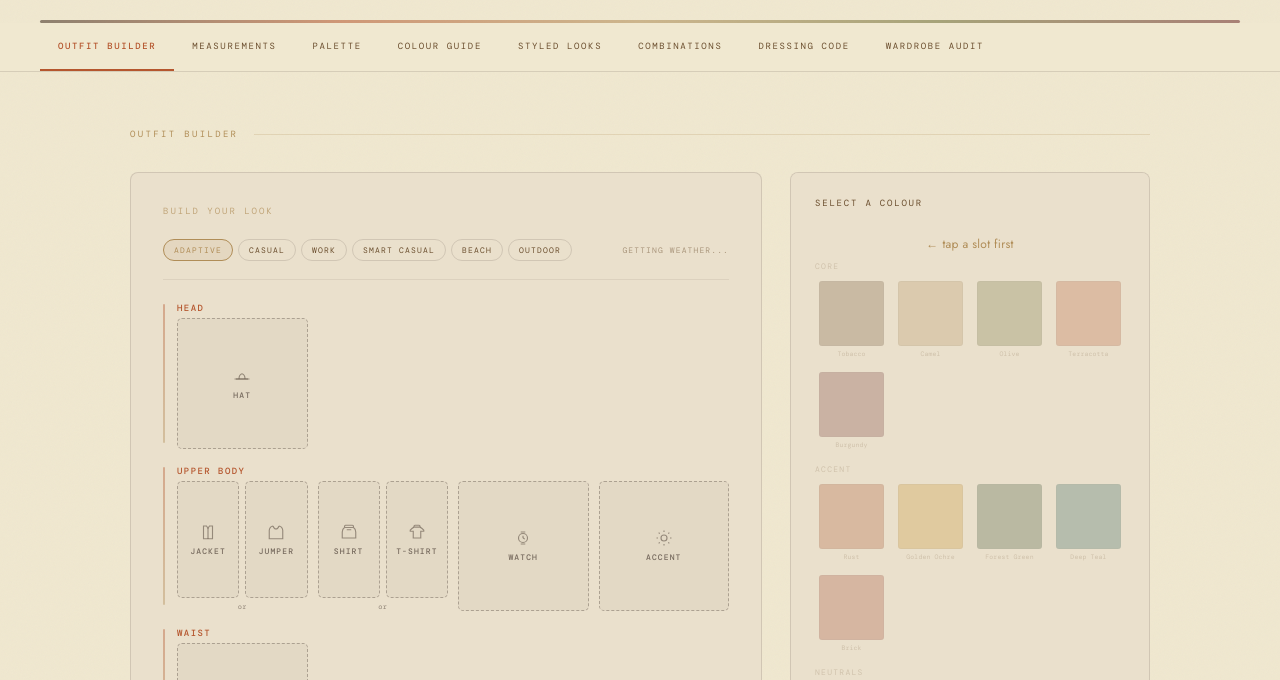
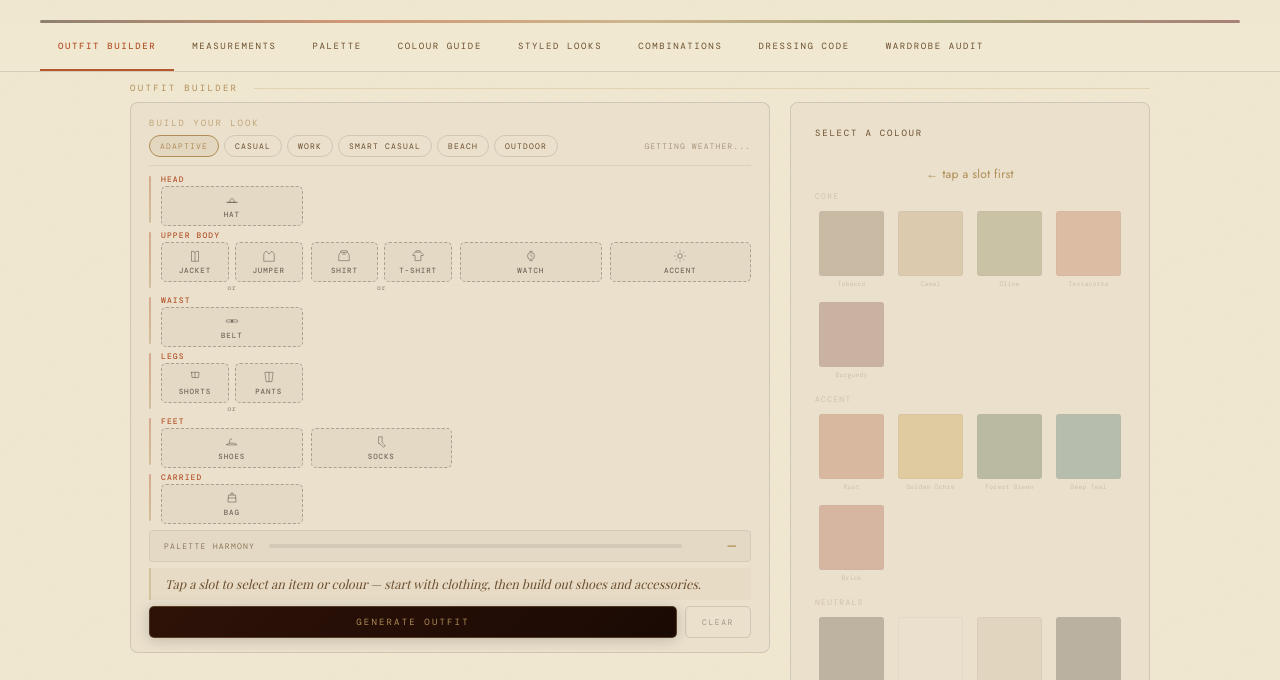
Before and after one commit to jwoodyearsmith/style-companion, a plain HTML site: page index.html in a window 1280 px wide. Shown: the part 111-791 px from the top of the page. Drawn offline with nearby package versions, Linux system fonts and the light colour scheme; a web font is replaced by a local one.

Commit message:
Compress Outfit Builder to fit one viewport; fix slot grid uniformity
Shrinks tile height, spacing, and chrome throughout the builder canvas so
the full Head-to-Carried slot list, harmony bar, tip, and Generate/Clear
buttons fit within 100vh on standard laptop screens (1440x900, 1366x768)
without scrolling or zooming out. Also fixes the picker panel's max-height
calc to match its actual offset instead of overflowing.

Adds minmax(0,1fr) to the slot grid and min-width:0 to outfit-slot so a
filled slot's item name can no longer stretch its column wider than its
neighbors — filled and empty tiles now stay a uniform size. Reorders the
Feet zone to Shoes-then-Socks (display order only; both remain
independently selectable so the sock/shoe compatibility tips still work).

Co-Authored-By: Claude Sonnet 5 <noreply@anthropic.com>

```diff
--- a/index.html
+++ b/index.html
@@ -500,18 +500,19 @@
   }
 
   /* OUTFIT BUILDER */
-  .builder-section { margin-bottom: 80px; padding-top: 56px; }
+  .builder-section { margin-bottom: 80px; padding-top: 10px; }
+  #builder.builder-section .section-label { margin-bottom: 8px; }
   .builder-layout {
     display: grid;
     grid-template-columns: 1fr 360px;
-    gap: 28px;
+    gap: 20px;
     align-items: start;
   }
   .outfit-canvas {
     background: var(--espresso-card);
     border: 1px solid var(--border);
     border-radius: 8px;
-    padding: 32px;
+    padding: 14px 18px;
   }
   .outfit-canvas-label {
     font-family: 'DM Mono', monospace;
@@ -519,43 +520,44 @@
     letter-spacing: 0.22em;
     text-transform: uppercase;
     color: var(--camel);
-    margin-bottom: 22px;
+    margin-bottom: 6px;
     opacity: 0.7;
   }
   .outfit-slots {
     display: flex;
     flex-direction: column;
-    gap: 16px;
-    margin-bottom: 18px;
+    gap: 4px;
+    margin-bottom: 6px;
   }
   .slot-row {
     display: grid;
-    grid-template-columns: repeat(4, 1fr);
-    gap: 10px;
+    grid-template-columns: repeat(4, minmax(0, 1fr));
+    gap: 8px;
   }
   .slot-row-label {
     font-family: 'DM Mono', monospace;
-    font-size: 9px;
+    font-size: 8px;
     font-weight: 500;
-    letter-spacing: 0.16em;
+    letter-spacing: 0.14em;
     text-transform: uppercase;
     color: var(--terracotta);
-    margin-bottom: -2px;
-  }
-  .slot-group { display: flex; flex-direction: column; gap: 6px; position: relative; padding-left: 14px; }
+  }
+  .slot-group { display: flex; flex-direction: column; gap: 2px; position: relative; padding-left: 12px; }
   .slot-group::before {
     content: '';
-    position: absolute; left: 0; top: 2px; bottom: 6px;
+    position: absolute; left: 0; top: 2px; bottom: 3px;
     width: 2px; border-radius: 2px;
     background: linear-gradient(180deg, var(--terracotta), var(--camel));
     opacity: 0.4;
   }
-  .slot-pair { display: flex; flex-direction: column; gap: 4px; }
+  .slot-pair { display: flex; flex-direction: column; gap: 2px; }
   .slot-pair-items { display: flex; gap: 6px; flex: 1; }
-  .slot-pair-items .outfit-slot { flex: 1; min-width: 0; aspect-ratio: auto !important; min-height: 68px; }
-  .slot-pair-divider { font-family: 'DM Mono', monospace; font-size: 7px; text-align: center; color: rgba(30,15,9,0.45); letter-spacing: 0.06em; }
+  .slot-pair-items .outfit-slot { flex: 1; min-width: 0; min-height: 40px; }
+  .slot-pair-divider { font-family: 'DM Mono', monospace; font-size: 7px; text-align: center; color: rgba(30,15,9,0.45); letter-spacing: 0.06em; line-height: 1; }
   .outfit-slot {
-    aspect-ratio: 1;
+    height: 40px;
+    width: 100%;
+    min-width: 0;
     border-radius: 5px;
     border: 1.5px dashed rgba(30,15,9,0.28);
     display: flex;
@@ -578,33 +580,33 @@
     position: absolute; inset: 0;
     background: rgba(0,0,0,0.44);
     display: flex; align-items: center; justify-content: center;
-    font-size: 22px; color: var(--cream);
+    font-size: 18px; color: var(--cream);
     font-weight: 400;
     border-radius: 5px;
   }
   .slot-label {
     font-family: 'DM Mono', monospace;
-    font-size: 8px; letter-spacing: 0.14em;
+    font-size: 7.5px; letter-spacing: 0.12em;
     font-weight: 500;
     text-transform: uppercase;
     color: rgba(30,15,9,0.55);
-    margin-top: 5px;
+    margin-top: 3px;
   }
   .outfit-slot.filled .slot-label {
-    position: absolute; bottom: 6px;
+    position: absolute; bottom: 4px;
     color: rgba(237,229,200,0.85);
     font-size: 7px; margin-top: 0;
   }
-  .slot-icon { color: rgba(30,15,9,0.4); }
+  .slot-icon { color: rgba(30,15,9,0.4); flex-shrink: 0; }
   .harmony-bar {
     background: rgba(30,15,9,0.03);
     border: 1px solid rgba(30,15,9,0.06);
     border-radius: 4px;
-    padding: 12px 16px;
+    padding: 6px 14px;
     display: flex;
     align-items: center;
     gap: 14px;
-    margin-bottom: 6px;
+    margin-bottom: 4px;
   }
   .harmony-label {
     font-family: 'DM Mono', monospace;
@@ -631,11 +633,11 @@
   }
   .tip-text {
     font-family: 'Playfair Display', serif;
-    font-size: 14px; font-style: italic;
-    color: var(--text-secondary); line-height: 1.75;
-    min-height: 52px;
-    margin: 12px 0 6px;
-    padding: 14px 18px;
+    font-size: 12.5px; font-style: italic;
+    color: var(--text-secondary); line-height: 1.4;
+    min-height: 0;
+    margin: 6px 0 4px;
+    padding: 7px 14px;
     background: rgba(176,141,87,0.05);
     border-left: 2px solid rgba(176,141,87,0.35);
     border-radius: 0 4px 4px 0;
@@ -648,7 +650,7 @@
     padding: 24px;
     position: sticky;
     top: 58px;
-    max-height: calc(100vh - 90px);
+    max-height: calc(100vh - 213px);
     overflow-y: auto;
     scrollbar-width: thin;
     scrollbar-color: rgba(176,141,87,0.25) transparent;
@@ -711,8 +713,8 @@
     align-items: center;
     justify-content: space-between;
     gap: 16px;
-    margin-bottom: 22px;
-    padding-bottom: 18px;
+    margin-bottom: 8px;
+    padding-bottom: 8px;
     border-bottom: 1px solid rgba(30,15,9,0.07);
   }
   .occasion-chips {
@@ -791,7 +793,7 @@
     display: none;
     width: 100%;
     margin-top: 0;
-    padding: 14px 0;
+    padding: 9px 0;
     background: linear-gradient(135deg, #2E1208 0%, #1A0A04 100%);
     border: 1px solid rgba(176,141,87,0.35);
     border-radius: 5px;
@@ -812,10 +814,10 @@
   }
   .generate-btn:active { transform: translateY(0); box-shadow: 0 2px 10px rgba(0,0,0,0.18); }
   .generate-btn.visible { display: block; }
-  .outfit-actions { display: flex; gap: 8px; margin-top: 18px; }
+  .outfit-actions { display: flex; gap: 8px; margin-top: 6px; }
   .outfit-actions .generate-btn { flex: 1; margin-top: 0; }
   .clear-btn {
-    padding: 14px 16px;
+    padding: 9px 16px;
     background: transparent;
     border: 1px solid var(--border);
     border-radius: 5px;
@@ -1983,7 +1985,7 @@
       max-height: none;
     }
     .context-bar { flex-wrap: wrap; gap: 12px; }
-    .slot-row { grid-template-columns: repeat(4, 1fr); gap: 8px; }
+    .slot-row { grid-template-columns: repeat(4, minmax(0, 1fr)); gap: 8px; }
 
     .palette-grid { grid-template-columns: repeat(4, 1fr); }
     .body-grid { grid-template-columns: 1fr; }
@@ -2008,7 +2010,7 @@
 
     .builder-section { padding-top: 36px; }
     .outfit-canvas { padding: 20px; }
-    .slot-row { grid-template-columns: repeat(2, 1fr); gap: 8px; }
+    .slot-row { grid-template-columns: repeat(2, minmax(0, 1fr)); gap: 8px; }
     .slot-pair-items .outfit-slot { min-height: 56px; }
     .context-bar { flex-direction: column; align-items: flex-start; gap: 10px; padding-bottom: 14px; }
     .occasion-chips { overflow-x: auto; flex-wrap: nowrap; padding-bottom: 2px; -webkit-overflow-scrolling: touch; width: 100%; }
@@ -3188,7 +3190,7 @@ const SLOT_GROUPS = [
   { label: 'Waist', slots: ['Belt'] },
   { label: 'Legs', slots: ['Shorts', 'Pants'],
     pairs: [['Shorts', 'Pants']] },
-  { label: 'Feet', slots: ['Socks', 'Shoes'] },
+  { label: 'Feet', slots: ['Shoes', 'Socks'] },
   { label: 'Carried', slots: ['Bag'] }
 ];
 const SLOT_PAIRS = { 'Shirt': 'T-Shirt', 'T-Shirt': 'Shirt', 'Shorts': 'Pants', 'Pants': 'Shorts', 'Jacket': 'Jumper', 'Jumper': 'Jacket' };
@@ -3239,7 +3241,7 @@ function buildSlotEl(label) {
     }
   } else {
     slot.innerHTML = `
-      <svg class="slot-icon" width="18" height="18" viewBox="0 0 24 24" fill="none" stroke="currentColor" stroke-width="1.5">
+      <svg class="slot-icon" width="14" height="14" viewBox="0 0 24 24" fill="none" stroke="currentColor" stroke-width="1.5">
         ${SLOT_ICONS[label] || '<rect x="3" y="3" width="18" height="18" rx="2"/><line x1="12" y1="8" x2="12" y2="16"/><line x1="8" y1="12" x2="16" y2="12"/>'}
       </svg>
       <span class="slot-label">${label}</span>`;
```
